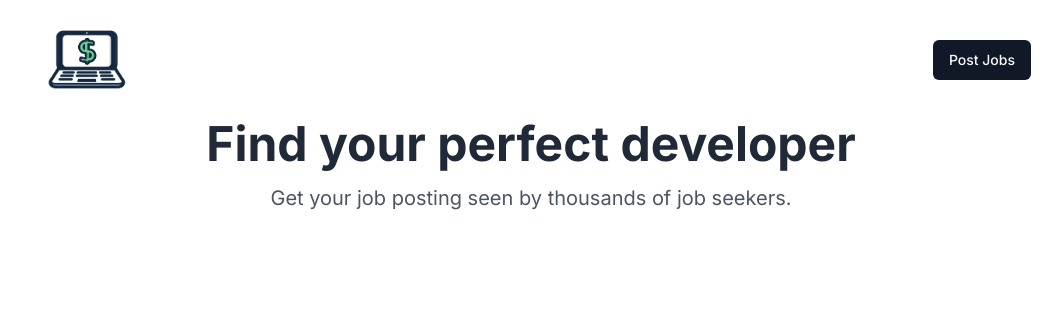
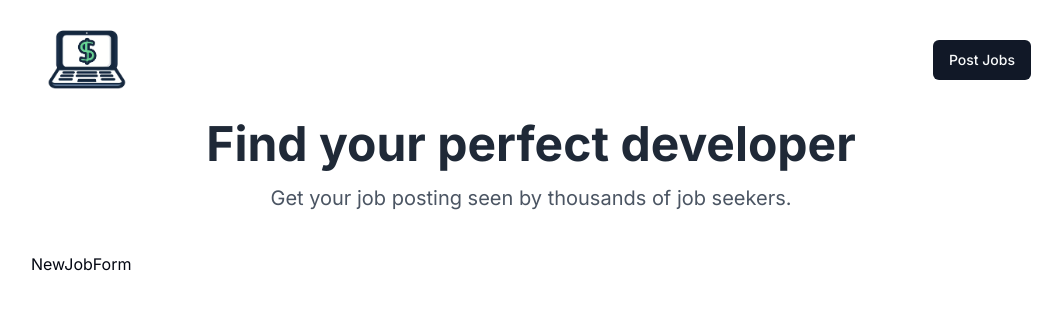
Before and after one commit to amaben2020/flex-jobs, a Next.js app: page /jobs/new in a window 1280 px wide. Shown: the top 310 px of the page, without its empty margins (109-1171 px from the left). Built offline with nearby package versions, Linux system fonts and the light colour scheme.

Commit message:
creating new job form component

```diff
--- a/src/app/jobs/new/page.tsx
+++ b/src/app/jobs/new/page.tsx
@@ -1,7 +1,11 @@
-"use client";
+import InfoTitle from "@/components/InfoTitle";
+import NewJobForm from "@/components/NewJobForm";
+import { Metadata } from "next";
+import React from "react";
 
-import InfoTitle from "@/components/InfoTitle";
-import React from "react";
+export const metadata: Metadata = {
+  title: "Post a new job",
+};
 
 const CreateJob = () => {
   return (
@@ -11,7 +15,7 @@ const CreateJob = () => {
         subText="Get your job posting seen by thousands of job seekers."
       />
 
-      <form action=""></form>
+      <NewJobForm />
     </main>
   );
 };
--- /dev/null
+++ b/src/components/NewJobForm/index.tsx
@@ -0,0 +1,7 @@
+import React from "react";
+
+const NewJobForm = () => {
+  return <div>NewJobForm</div>;
+};
+
+export default NewJobForm;
```
